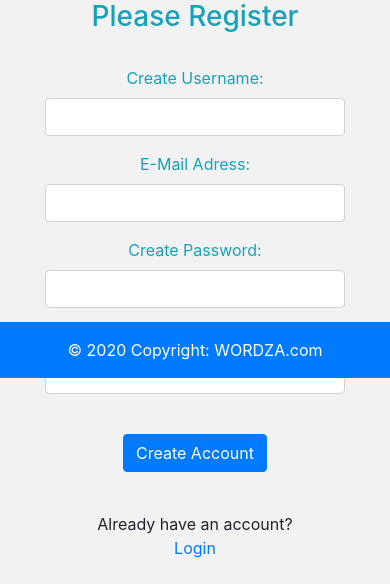
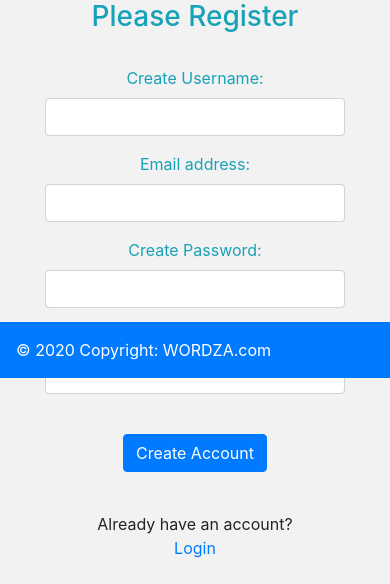
Before and after one commit to asopi/wordza, a Django app: page /accounts/register/ in a window 390 px wide. Shown: the part 458-1042 px from the top of the page. Run offline with Django 3.2, Linux system fonts and the light colour scheme.

Commit message:
Registration form styling and minor bugfixes

```diff
--- a/accounts/templates/accounts/register.html
+++ b/accounts/templates/accounts/register.html
@@ -13,10 +13,10 @@
             <div class="col-sm">
                 <br>
                 <div id="login-row" class="row justify-content-center align-items-center">
-                    <div id="login-column" class="col-md-6">
-                        <div id="login-box" class="col-md-12">
-                            <form id="login-form" class="form" action="" method="post">
-                                {% csrf_token %}
+                    <div id="register-column" class="col-md-6">
+                        <div id="register-box" class="col-md-12">
+                            {% csrf_token %}
+                            <form id="register-form" class="form" action="" method="post">
                                 <h3 class="text-center text-info">Please Register</h3>
                                 <br/>
                                 <div class="form-group" align="center">
@@ -24,8 +24,8 @@
                                     <input class="form-control" id="username" type="text" name="username">
                                 </div>
                                 <div class="form-group" align="center">
-                                    <label for="username" class="text-info">E-Mail Adress:</label> <br/>
-                                    <input class="form-control" id="username" type="text" name="username">
+                                    <label for="Email address" class="text-info">Email address:</label> <br/>
+                                    <input class="form-control" id="Email address" type="text" name="Email address">
                                 </div>
                                 <div class="form-group" align="center">
                                     <label for="password" class="text-info">Create Password:</label><br>
@@ -33,53 +33,31 @@
                                 </div>
                                 <div class="form-group" align="center">
                                     <label for="password" class="text-info">Password confirmation:</label><br>
-                                    <input class="form-control" id="password" type="password" name="password">
+                                    <input class="form-control" id="password confirmation" type="password"
+                                           name="password">
                                 </div>
                                 <br>
                                 <div class="form-group">
-                                    <input class="btn btn-primary" type="submit" name="Create User" value="Create Account">
+                                    <input class="btn btn-primary" type="submit" name="Create User"
+                                           value="Create Account">
                                 </div>
                                 <br/>
+                                {% csrf_token %}
                                 <div>Already have an account?<br/> <a href="{% url 'login' %}">Login</a></div>
                                 <br/>
                                 <div id="register-link" class="text-right"></div>
                             </form>
+                            {% for message in messages %}
+                            <div class="alert alert-danger" role="alert">
+                                {{message}}
+                                {{form.errors}}
+                            </div>
+                            {% endfor %}
                         </div>
                     </div>
                 </div>
             </div>
         </div>
-
-
-        {% endblock %}
----------------------
-
-
-
-
------------------------------------
-
-<h2>Register</h2>
-
-<form method="POST" action="">
-    {% csrf_token %}
-
-    {{form.username.label}}
-    {{form.username}}
-
-    {{form.email.label}}
-    {{form.email}}
-
-    {{form.password1.label}}
-    {{form.password1}}
-
-    {{form.password2.label}}
-    {{form.password2}}
-
-    <input type="submit" name="Create User">
-</form>
-{{form.errors}}
-
-<div>
-    Already have an account? <a href="{% url 'login' %}">Login</a>
+    </div>
+    {% endblock %}
 </div>
```
